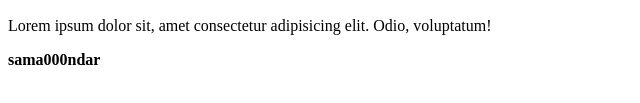
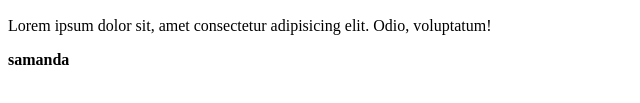
Before and after one commit to 1Ismoiljonov/test, a plain HTML site: page index.html in a window 1280 px wide. Shown: the part 275-378 px from the top of the page, 0-640 px from the left. Drawn offline with Linux system fonts and the light colour scheme.

Commit message:
2003
2003

Co-Authored-By: 1Ismoiljonov <99031003+1Ismoiljonov@users.noreply.github.com>

```diff
--- a/index.html
+++ b/index.html
@@ -17,7 +17,7 @@
         Lorem ipsum dolor sit, amet consectetur adipisicing elit. Odio, voluptatum!
     </p>
     <b>
-        sama000ndar
+        samanda
     </b>
 </body>
 </html>
```
